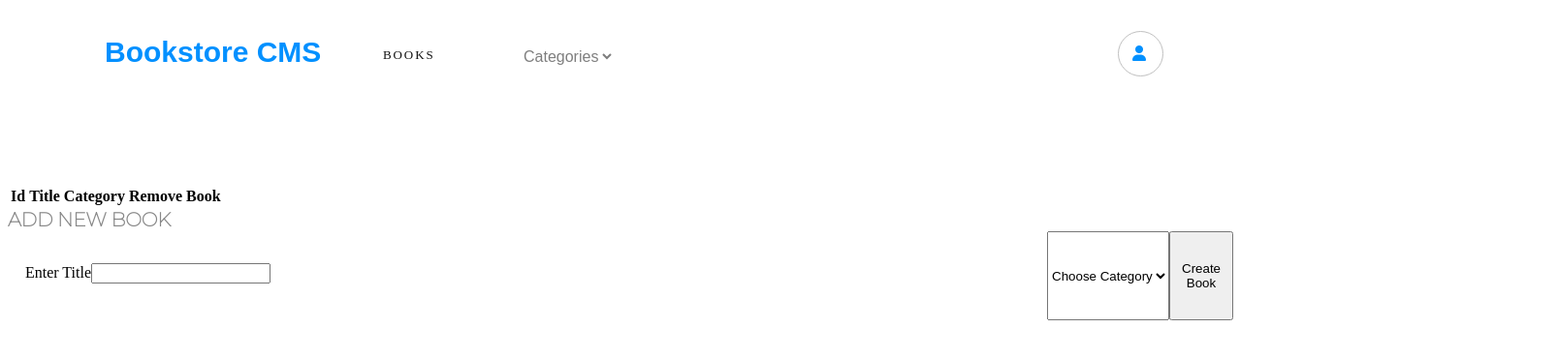
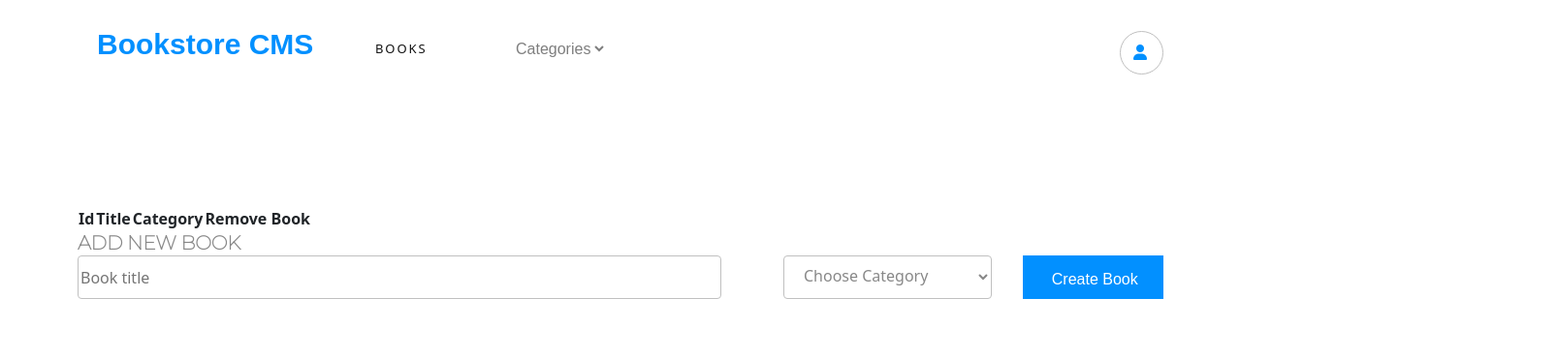
Before and after one commit to SamroodAli/magic-books, a React (Create React App) app: page / in a window 1280 px wide. Shown: the top 370 px of the page at 97% size, 1607 px wide, since content can reach past the window. Built offline with nearby package versions, Linux system fonts and the light colour scheme.

Commit message:
Style: Style add new book form

```diff
--- a/public/index.html
+++ b/public/index.html
@@ -40,6 +40,7 @@
       referrerpolicy="no-referrer"
     />
   </head>
+  <link href="https://cdn.jsdelivr.net/npm/bootstrap@5.1.3/dist/css/bootstrap.min.css" rel="stylesheet" integrity="sha384-1BmE4kWBq78iYhFldvKuhfTAU6auU8tT94WrHftjDbrCEXSU1oBoqyl2QvZ6jIW3" crossorigin="anonymous">
   <body>
     <noscript>You need to enable JavaScript to run this app.</noscript>
     <div id="root"></div>
--- a/src/components/App.jsx
+++ b/src/components/App.jsx
@@ -5,8 +5,11 @@ import Header from './Header';
 const App = () => (
   <div>
     <Header />
-    <BooksList />
-    <BooksForm />
+    <div className="body">
+      <BooksList />
+
+      <BooksForm />
+    </div>
   </div>
 );
 export default App;
--- a/src/components/BookForm.jsx
+++ b/src/components/BookForm.jsx
@@ -30,9 +30,9 @@ const BookForm = ({ initialValues, handleChange }) => {
       name, checked, value, onChange, onFocus, onBlur,
     } = input;
     return (
-      <div className="Lesson-Panel">
-        <label htmlFor={label}>{label}</label>
+      <div>
         <input
+          className="title Lesson-Panel"
           id={label}
           name={name}
           checked={checked}
@@ -41,6 +41,7 @@ const BookForm = ({ initialValues, handleChange }) => {
           onFocus={onFocus}
           onBlur={onBlur}
           autoComplete="off"
+          placeholder="Book title"
         />
         {renderError(meta)}
       </div>
@@ -53,7 +54,7 @@ const BookForm = ({ initialValues, handleChange }) => {
       <form onSubmit={handleSubmit} className="form">
         <Field name="title" component={renderInput} label="Enter Title" />
 
-        <Field name="category" component="select" placeholder="Choose Category">
+        <Field name="category" component="select" placeholder="Choose Category" className="select Lesson-Panel">
           {CATEGORIES.map((category) => (
             <option key={category} value={category}>
               {category}
@@ -61,7 +62,7 @@ const BookForm = ({ initialValues, handleChange }) => {
           ))}
         </Field>
 
-        <button type="submit">Create Book</button>
+        <button type="submit" className="Rectangle-2">Create Book</button>
       </form>
     </div>
   );
--- a/src/style.css
+++ b/src/style.css
@@ -5,6 +5,10 @@
   padding: 1.438rem 6.188rem 1.688rem 6.25rem;
   background-color: #fff;
   display: flex;
+}
+
+.body {
+  padding: 5rem;
 }
 
 .Bookstore-CMS {
@@ -92,14 +96,37 @@
 
 .form {
   display: flex;
+  align-items: center;
+  color: grey;
 }
 
-.Lesson-Panel {
+.title.Lesson-Panel {
   width: 41.5rem;
   height: 2.813rem;
-  margin: 1.188rem 2.125rem 0 0;
-  padding: 0.813rem 35.688rem 0.813rem 1.063rem;
+  margin-right: 2rem;
+  border-radius: 4px;
+  border: solid 1px silver;
+  background-color: #fff;
+}
+
+.select.Lesson-Panel {
+  width: 17.813rem;
+  height: 2.813rem;
+  margin: 0 2rem;
+  padding: 0.375rem 0.938rem 0.563rem 1rem;
   border-radius: 4px;
   border: solid 1px #fff;
   background-color: #fff;
+  color: #888;
+  border: 1px solid silver;
 }
+
+.Rectangle-2 {
+  width: 11.5rem;
+  height: 2.813rem;
+  padding: 0.801rem 1.188rem 0.886rem 1.375rem;
+  border: 0;
+  background-color: #0290ff;
+  color: #fff;
+  font-family: 'Montserrat Bold', sans-serif;
+}
```
